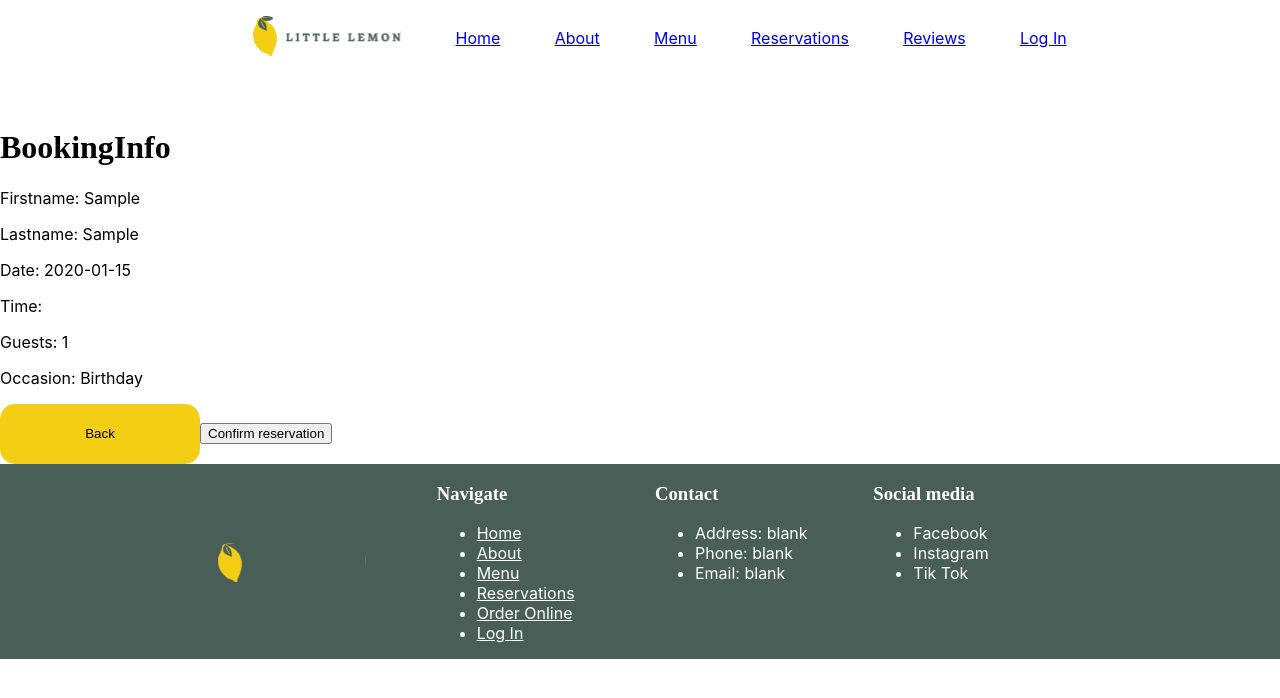
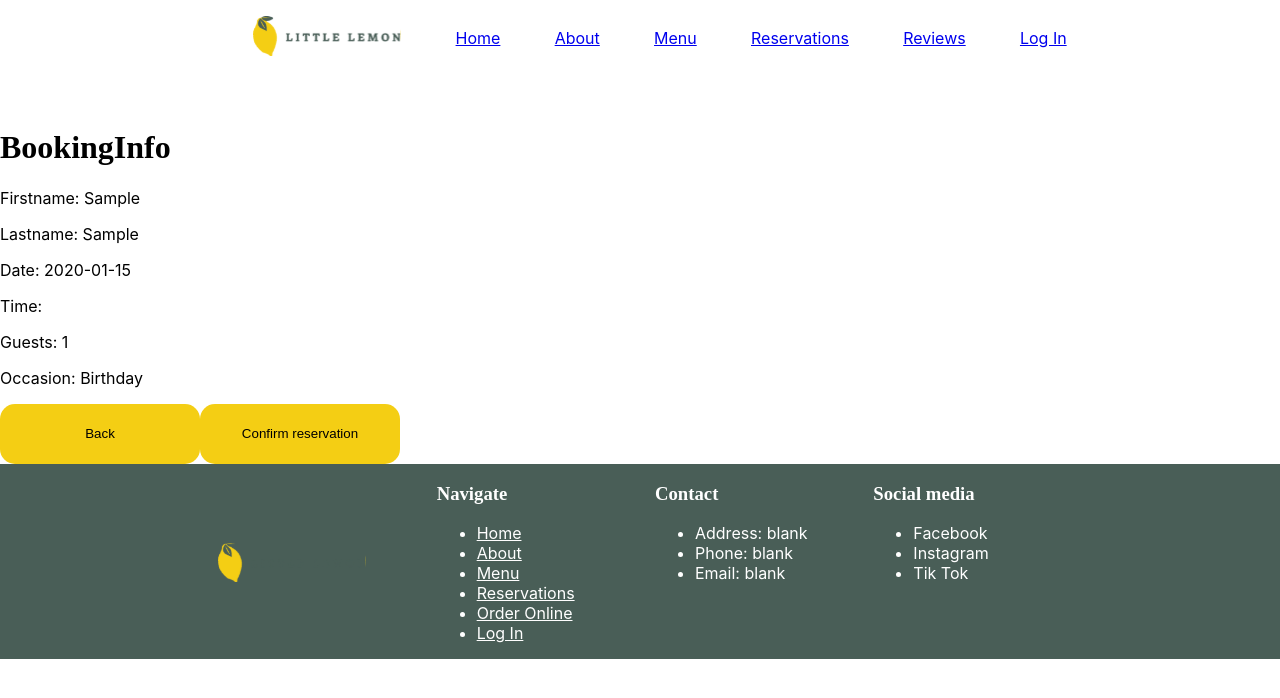
Before and after one commit to StaaleKarlstad/LittleLemon, a React (Create React App) app in the folder capstone/: page /booking in a window 1280 px wide. Both pictures are taken after typing "Sample", "Sample", "2020-01-15" into the empty fields and a click on the button "Continue". Shown: the top 698 px of the page. Built offline with nearby package versions, Linux system fonts and the light colour scheme.

Commit message:
Use custom form components instead of HTML

```diff
--- a/capstone/src/components/BookingSummary.js
+++ b/capstone/src/components/BookingSummary.js
@@ -1,6 +1,6 @@
 
 
-export default function BookingSummary({formData, handleContinue, handleSubmit}){
+export default function BookingSummary({formData, handleGoBack, handleSubmit}){
     return (
         <div className='booking-summary'>
                 <h1>BookingInfo</h1>
@@ -11,14 +11,16 @@ export default function BookingSummary({formData, handleContinue, handleSubmit})
                 <p>Guests: {formData.guests}</p>
                 <p>Occasion: {formData.occasion}</p>
             <button
-              onClick={handleContinue}>
+              onClick={handleGoBack}>
                 Back
             </button>
-            <input
+            <button
                 data-testid='submit-button'
                 type="submit"
-            value="Confirm reservation"
-            onClick={handleSubmit}/>
+                value="Confirm Reservation"
+                onClick={handleSubmit}>
+                    Confirm reservation
+                </button>
         </div>
     )
 }
```
Lines whose indentation alone changed are shown as unchanged.
